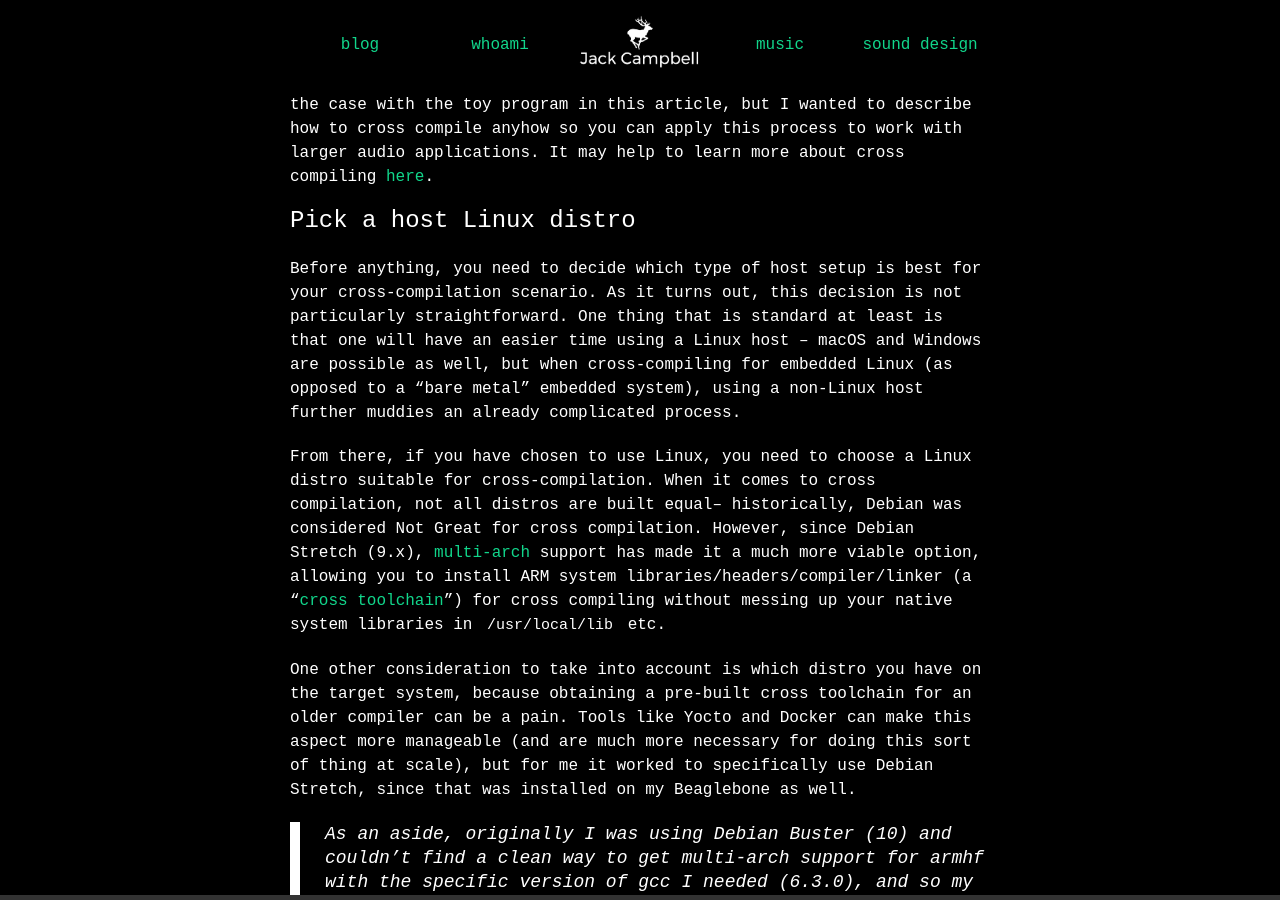
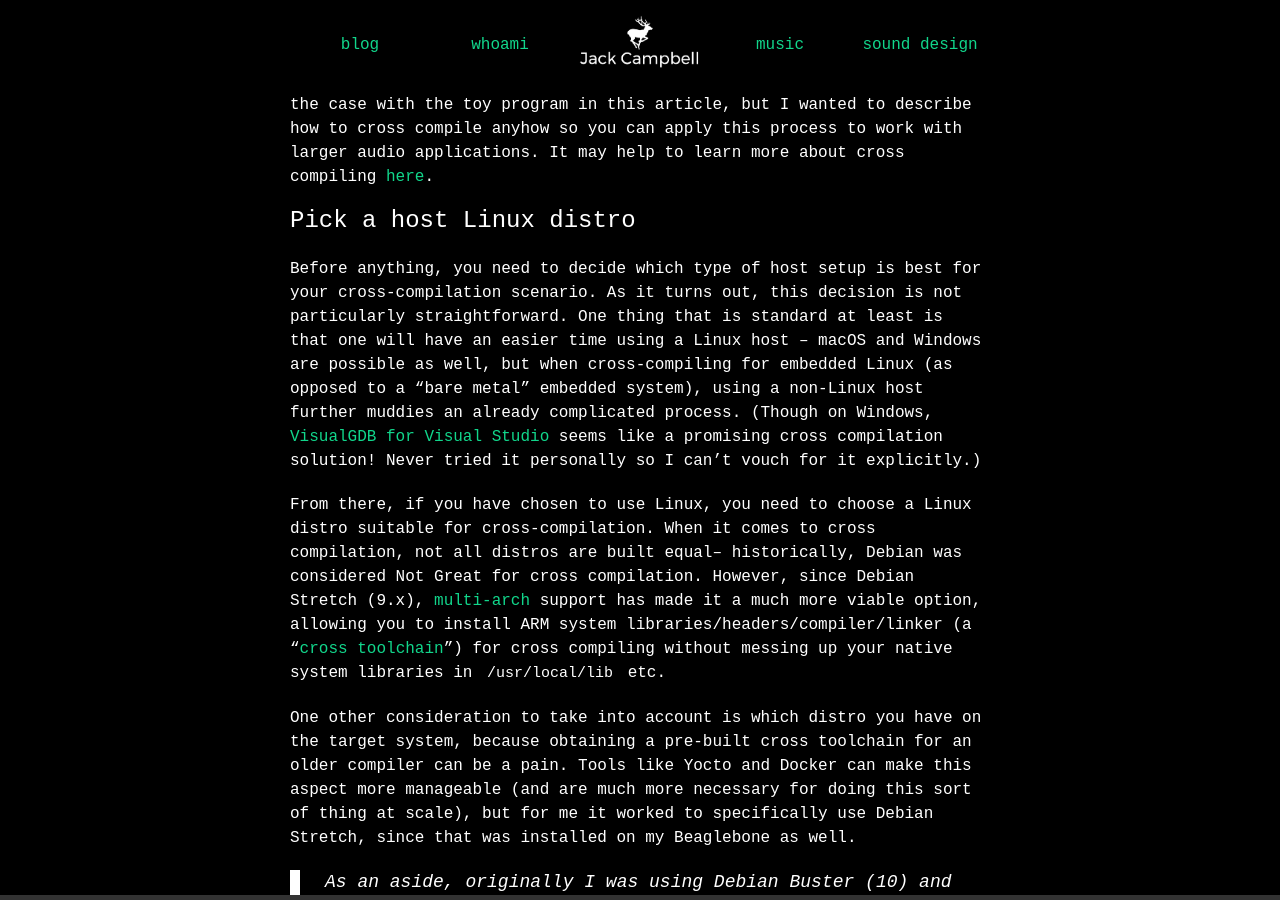
Before and after one commit to jcampbellcodes/jcampbellcodes_og.github.io, a Jekyll site: the page built from _posts/2020-7-1-developingembeddedlinuxaudioapplications.md, in a window 1280 px wide and 900 px high, scrolled down 2064 px. Built offline with Jekyll 4.4.1, drawn with Linux system fonts in a browser that asks for light colours; nearby versions of some CDN libraries.

Commit message:
small updates

```diff
--- a/_posts/2017-04-16-hashingobjs.markdown
+++ b/_posts/2017-04-16-hashingobjs.markdown
@@ -2,7 +2,7 @@
 layout: post
 title: C++ GAME AUDIO ENGINE PART 4 - HASHING OBJECTS
 date: 2017-04-16 10:13:00
-description: How to encode an identifier for an object as a unique hash to avoid using string IDs.
+description: How to encode an identifier for an object as a unique hash to avoid expensive string compares throughout an engine.
 ---
 
 All the articles in this series so far have been about components of software architecture and design, and this is a little more nitty gritty -- I want to talk about data hashing. This is a useful technique in a variety of contexts.
--- a/_posts/2020-7-1-developingembeddedlinuxaudioapplications.md
+++ b/_posts/2020-7-1-developingembeddedlinuxaudioapplications.md
@@ -58,7 +58,8 @@ Before anything, you need to decide which type of host setup is best for your cr
 As it turns out, this decision is not particularly straightforward. One thing that is standard at least is that
 one will have an easier time using a Linux host -- macOS and Windows are possible as well, but when cross-compiling
 for embedded Linux (as opposed to a "bare metal" embedded system), using a non-Linux host further muddies an
-already complicated process.
+already complicated process. (Though on Windows, [VisualGDB for Visual Studio](https://visualgdb.com/tutorials/beaglebone/) seems like a promising cross compilation solution!
+Never tried it personally so I can't vouch for it explicitly.)
 
 From there, if you have chosen to use Linux, you need to choose a Linux distro suitable for cross-compilation.
 When it comes to cross compilation, not all distros are built equal-- historically, Debian was considered
```
